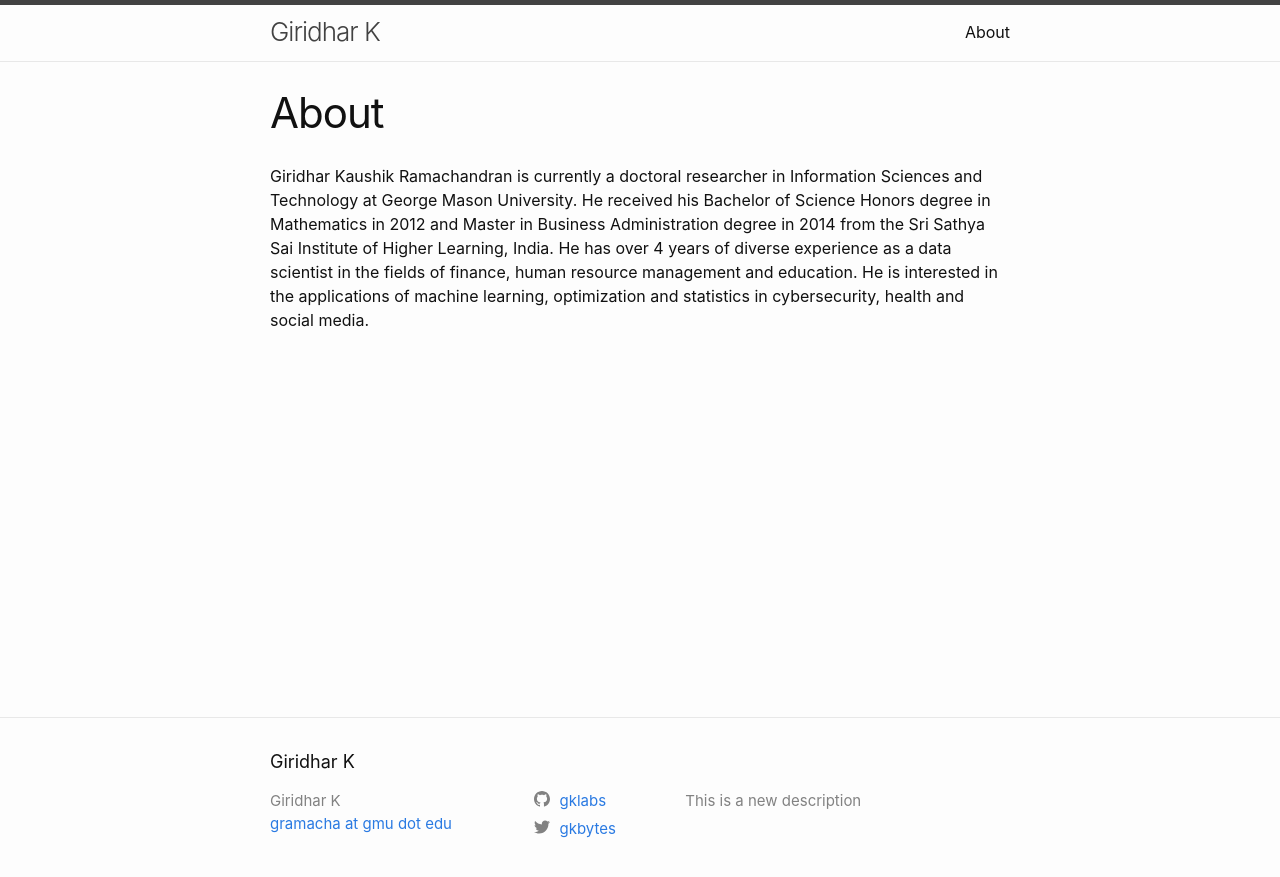
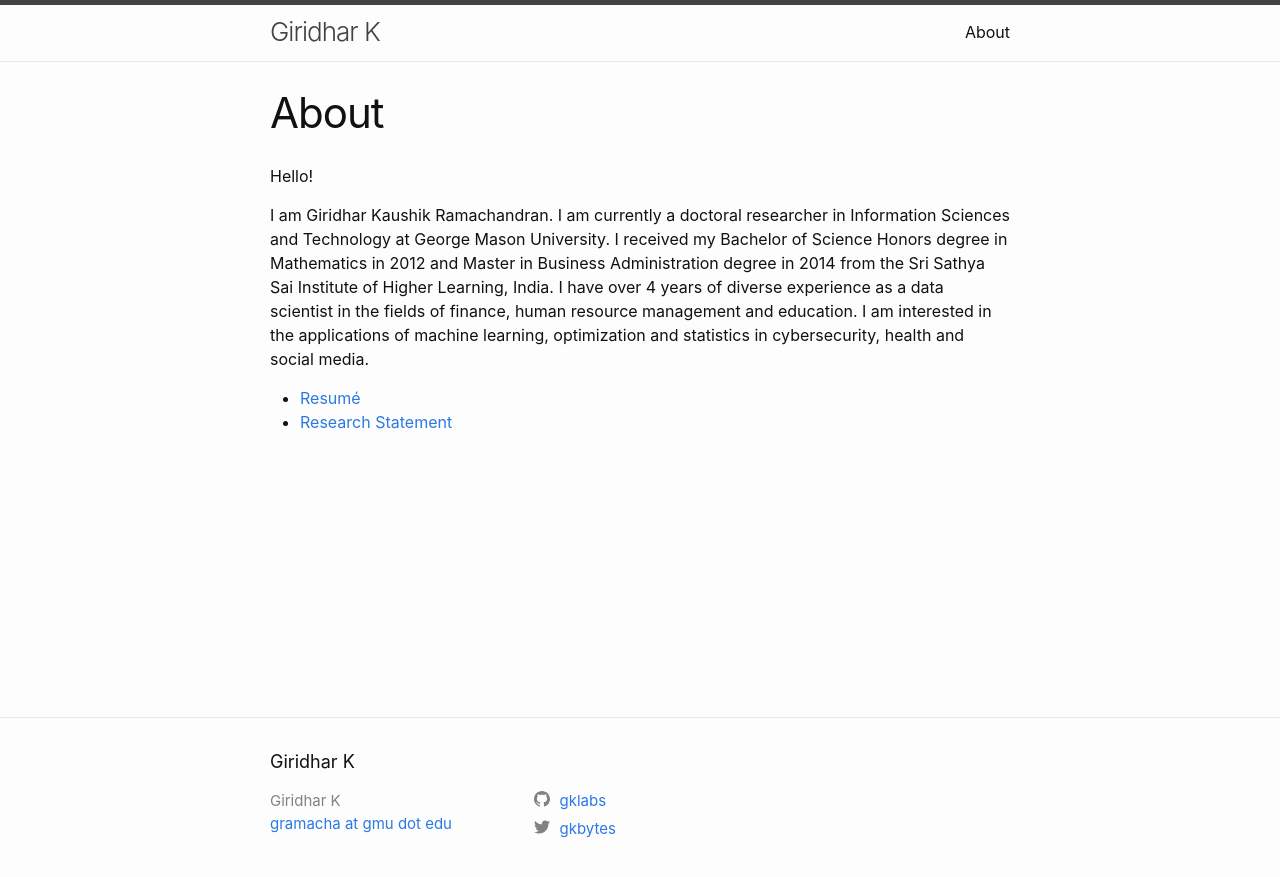
Before and after one commit to gklabs/gklabs.github.io, a Jekyll site: the page built from about.markdown, in a window 1280 px wide. Shown: the top 877 px of the page. Built offline with Jekyll 4.4.1, drawn with Linux system fonts in a browser that asks for light colours.

Commit message:
changes before newsletter

```diff
--- a/_config.yml
+++ b/_config.yml
@@ -21,7 +21,7 @@
 title: Giridhar K
 email: gramacha at gmu dot edu
 description: >- # this means to ignore newlines until "baseurl:"
-  This is a new description
+
 baseurl: "" # the subpath of your site, e.g. /blog
 url: "" # the base hostname & protocol for your site, e.g. http://example.com
 twitter_username: gkbytes
--- a/_layouts/home.html
+++ b/_layouts/home.html
@@ -28,7 +28,7 @@ layout: default
       {%- endfor -%}
     </ul>
 
-    <p class="rss-subscribe">subscribe <a href="{{ "/feed.xml" | relative_url }}">via RSS</a></p>
+    <!--<p class="rss-subscribe">subscribe <a href="{{ "/feed.xml" | relative_url }}">via RSS</a></p> -->
   {%- endif -%}
 
 </div>
--- a/_posts/2020-05-25-gentle-intro-hadoop.markdown
+++ b/_posts/2020-05-25-gentle-intro-hadoop.markdown
@@ -72,9 +72,7 @@ Based on the analogy, lets go through the sequence of steps of storing and retri
 1. The cluster stores data in _blocks_. Blocks are the smallest unit of data in HDFS. Each block have a size of 64 MB. HDFS tries to place each block (of the given data) on separate nodes(data nodes). The file creation process uses a _staging mechanism_ where the data to be written to HDFS is temporarily stored locally until enough data accumulates for a block. Once that accumulation is complete the Name node _commits_ the data to be written to disk.
 
 
-
 ![HDFS heartbeat process. Image from IBM's developer blog](/assets/heartbeat.jpg){:class="img-responsive"}
-
 
 
 
--- a/about.markdown
+++ b/about.markdown
@@ -4,4 +4,9 @@ title: About
 permalink: /about/
 ---
 
-Giridhar Kaushik Ramachandran is currently a doctoral researcher in Information Sciences and Technology at George Mason University. He received his Bachelor of Science Honors degree in Mathematics in 2012 and Master in Business Administration degree in 2014 from the Sri Sathya Sai Institute of Higher Learning, India. He has over 4 years of diverse experience as a data scientist in the fields of finance, human resource management and education. He is interested in the applications of machine learning, optimization and statistics in cybersecurity, health and social media.
+Hello!
+
+I am Giridhar Kaushik Ramachandran. I am currently a doctoral researcher in Information Sciences and Technology at George Mason University. I received my Bachelor of Science Honors degree in Mathematics in 2012 and Master in Business Administration degree in 2014 from the Sri Sathya Sai Institute of Higher Learning, India. I have over 4 years of diverse experience as a data scientist in the fields of finance, human resource management and education. I am interested in the applications of machine learning, optimization and statistics in cybersecurity, health and social media.
+
+* [Resumé](https://drive.google.com/file/d/191DO71AUbSeYKx2S8y8P2_RMp9i9RJs1/view?usp=sharing)
+* [Research Statement](https://drive.google.com/file/d/1x1fgAZkvRdBz5cz4alQN3Gjh2kWgMbW0/view?usp=sharing)
```
Also changed, not shown: 1 other file.
